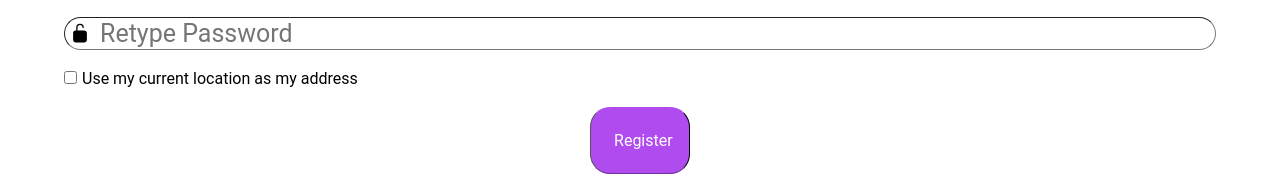
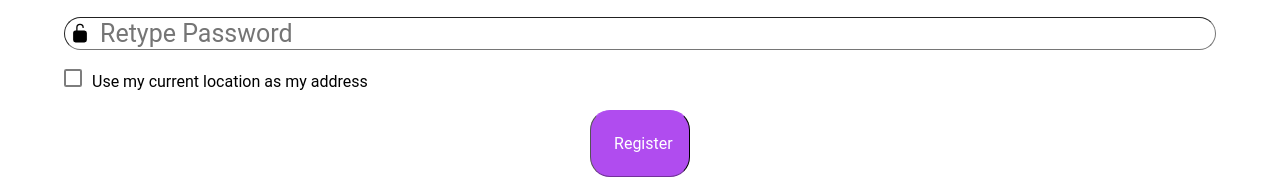
Before and after one commit to tharikrizan/RajyaOsusalaApp, a React (Create React App) app: page /register in a window 1280 px wide. Shown: the part 430-609 px from the top of the page. Built offline with nearby package versions, Linux system fonts and the light colour scheme.

Commit message:
fixed check box issue

```diff
--- a/src/pages/Lakshan/Pages/RegisterPage.tsx
+++ b/src/pages/Lakshan/Pages/RegisterPage.tsx
@@ -1,4 +1,4 @@
-import React from "react";
+import React, { useState } from "react";
 import MainPurpleCircle from "../res/purple-circle.svg";
 import SideMiddleCircle from "../res/side-middle-ciricle.svg";
 import BottomRightCircle from "../res/bottom-right-circle.svg";
@@ -6,11 +6,17 @@ import BottomRightCircle from "../res/bottom-right-circle.svg";
 import { person, logIn, lockOpen, mail, locateOutline } from "ionicons/icons";
 import { Link } from "react-router-dom";
 
-import { IonImg, IonIcon } from "@ionic/react";
+import { IonImg, IonIcon, IonCheckbox } from "@ionic/react";
 
 const PURPLE_COLOR = "#B04CEF";
 
 export default function RegisterPage(props: any) {
+  const [isChecked, setIsChecked] = useState<boolean>(false);
+
+  const onCheck = (e: any) => {
+    setIsChecked(e.target.value);
+  };
+
   const onSubmitForm = async (e: any) => {
     e.preventDefault();
     await props.setLoggedInStatus(true);
@@ -192,7 +198,7 @@ export default function RegisterPage(props: any) {
             }}
           />
           <input
-            type="retype-password"
+            type="password"
             name="retype-password"
             id="retype-password"
             placeholder="Retype Password"
@@ -210,11 +216,10 @@ export default function RegisterPage(props: any) {
         <br />
 
         <label>
-          <input
-            type="checkbox"
-            name="location"
-            id="location"
-            style={{ marginRight: "5px" }}
+          <IonCheckbox
+            checked={isChecked}
+            onChange={onCheck}
+            style={{ marginRight: "10px" }}
           />
           Use my current location as my address
         </label>
```
